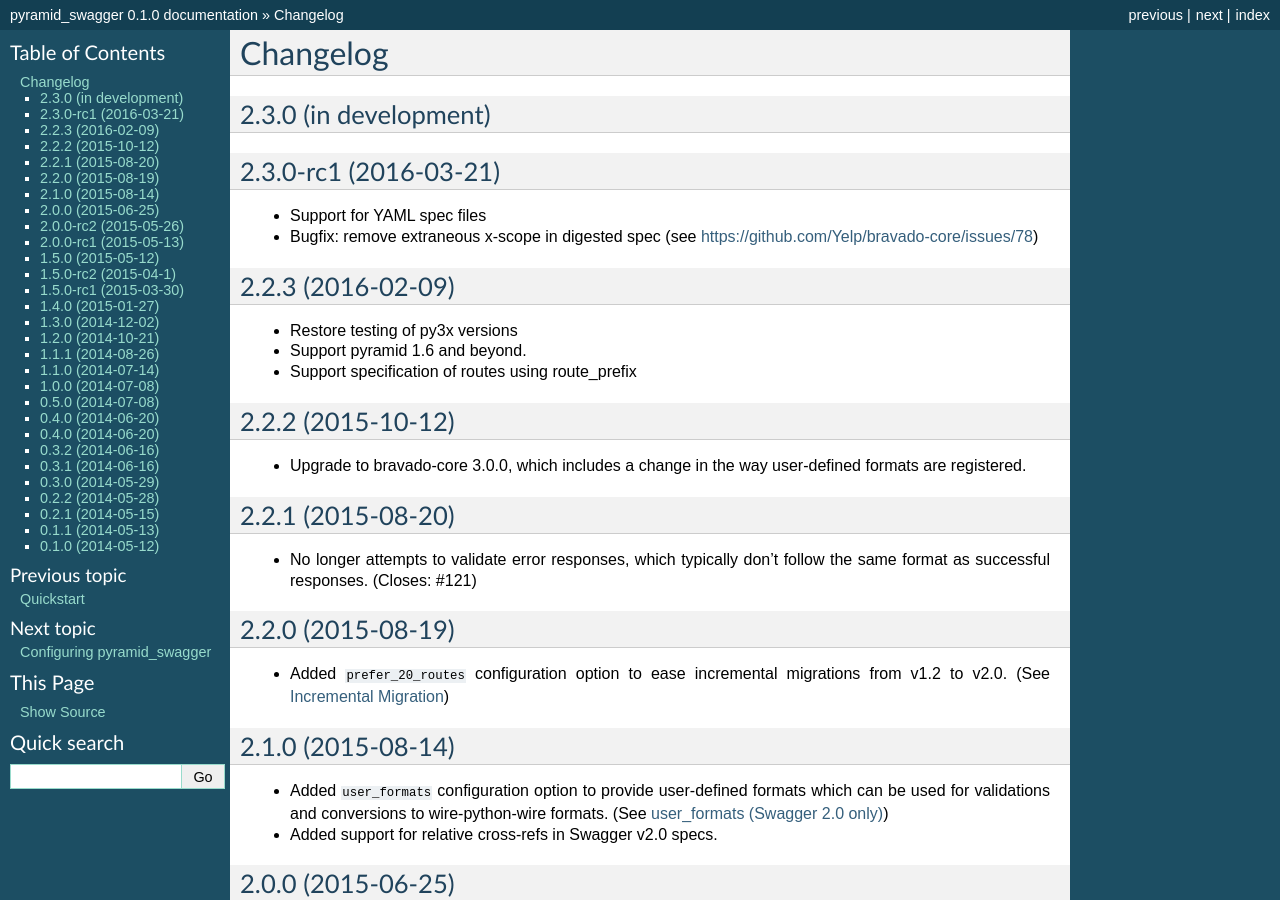
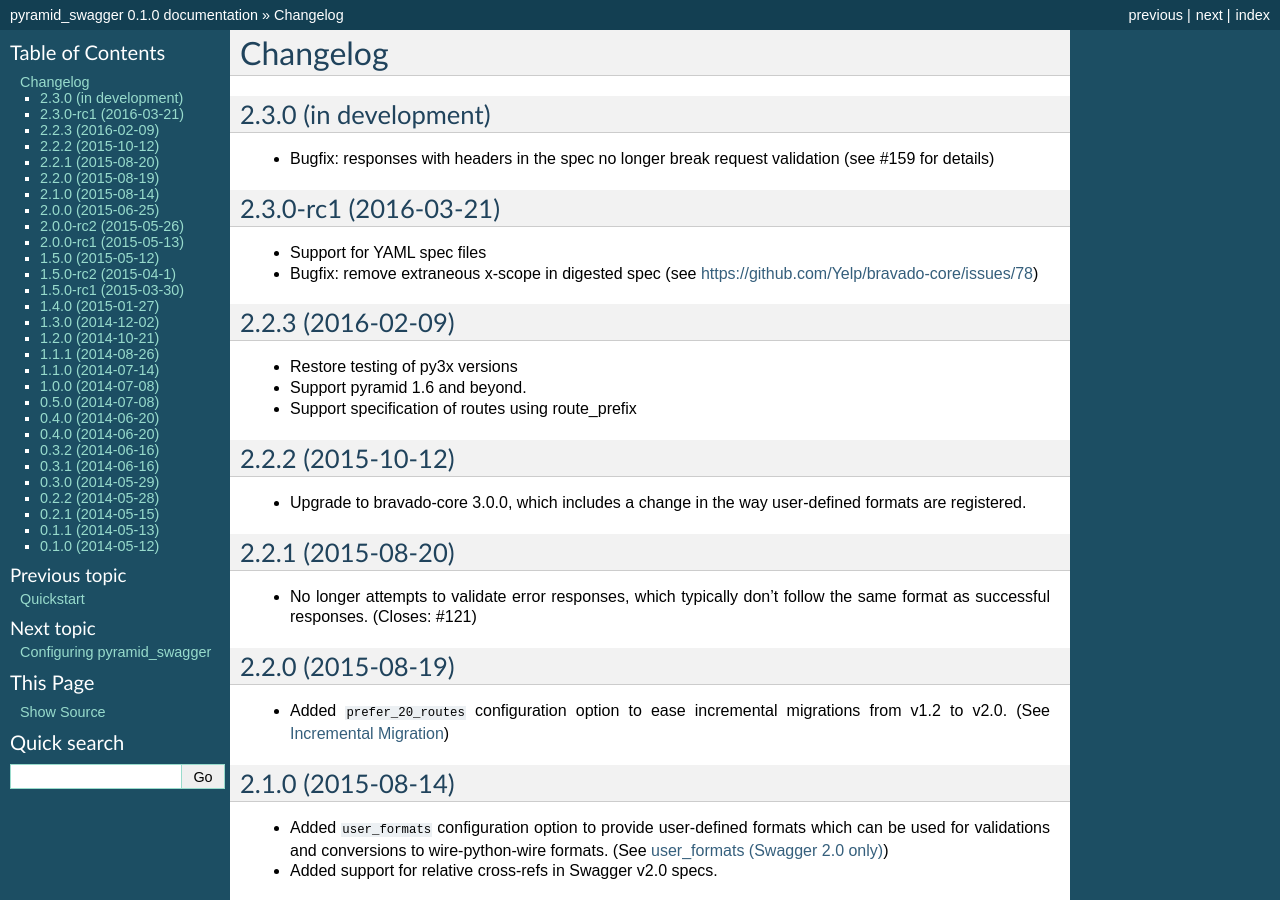
Before and after one commit to Yelp/pyramid_swagger, a Sphinx documentation site: the page built from docs/changelog.rst, in a window 1280 px wide and 900 px high. Built offline with Sphinx 7.4.7, drawn with Linux system fonts in a browser that asks for light colours.

Commit message:
Update changelog.rst

```diff
--- a/docs/changelog.rst
+++ b/docs/changelog.rst
@@ -3,6 +3,7 @@
 
 2.3.0 (in development)
 ++++++++++++++++++++++
+* Bugfix: responses with headers in the spec no longer break request validation (see #159 for details)
 
 2.3.0-rc1 (2016-03-21)
 ++++++++++++++++++++++
```
